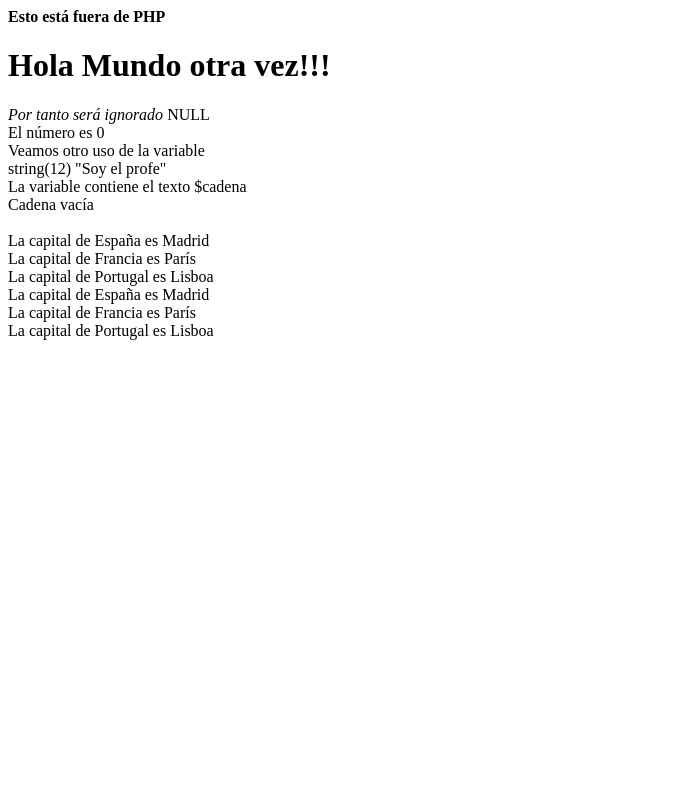
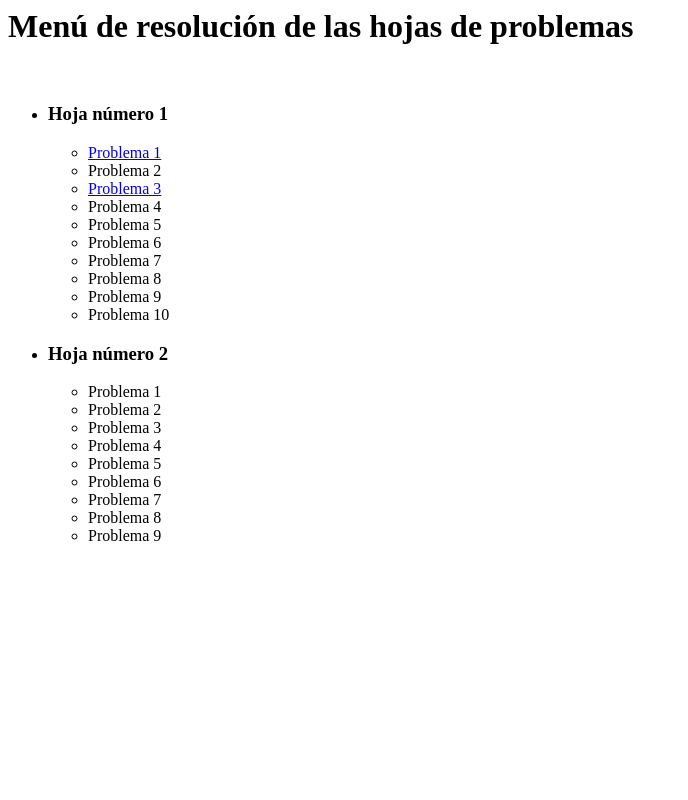
Before and after one commit to CarlosAbris/miproyecto, a PHP site: page / in a window 1280 px wide. Shown: the whole page, without its empty margins (0-688 px from the left). Run offline with PHP 8.4, Linux system fonts and the light colour scheme; data that the repository does not hold is empty.

Commit message:
Ejercicios 1 y 3 de la hoja 1

```diff
--- a/public/index.php
+++ b/public/index.php
@@ -1,51 +1,33 @@
-<b>Esto está fuera de PHP</b>
-<?= "<h1>Hola Mundo otra vez!!!</h1>" ?>
-<i>Por tanto será ignorado</i>
-
-<?php
-	//$numero = '';
-	var_dump($numero);
-?>
-<?php if($numero) { ?>
-<br>El numero es distinto de 0
-<!-- <?php } else if ($numero > 100){ ?>
-<br>El número es mayor que 100 -->
-<?php } else { ?>
-<br>El número es 0
-<?php } ?>
-
-<br>Veamos otro uso de la variable<br>
-<?php
-
-	$numero = 'Soy el profe';
-
-	var_dump($numero);
-?>
+<h1>Menú de resolución de las hojas de problemas</h1>
 <br>
-<?php
-	$cadena = "Esto es una variable";
-
-	echo 'La variable contiene el texto $cadena';
-
-	$texto = "";
-	echo "<br>";
-	echo $texto ? "Cadena no vacía" : "Cadena vacía";
-	echo "<br>";
-	echo "<br>";
-
-	$miArray = ['España' => 'Madrid',
-				'Francia' => 'París',
-				'Portugal' => 'Lisboa'];
-
-
-	foreach ($miArray as $key => $value) {
-		echo 'La capital de ' . $key . ' es ' . $value . '<br>';
-	}
-
-	foreach ($miArray as $key => $value) {
-		echo "La capital de $key es $value <br>";
-	}
-
-
-
-?>
+<ul>
+	<li>
+		<h3>Hoja número 1</h3>
+		<ul>
+			<li><a href="hoja1/ejercicio_1.php">Problema 1</a></li>
+			<li>Problema 2</li>
+			<li><a href="hoja1/ejercicio_3.php">Problema 3</a></li>
+			<li>Problema 4</li>
+			<li>Problema 5</li>
+			<li>Problema 6</li>
+			<li>Problema 7</li>
+			<li>Problema 8</li>
+			<li>Problema 9</li>
+			<li>Problema 10</li>
+		</ul>
+	</li>
+	<li>
+		<h3>Hoja número 2</h3>
+		<ul>
+			<li>Problema 1</li>
+			<li>Problema 2</li>
+			<li>Problema 3</li>
+			<li>Problema 4</li>
+			<li>Problema 5</li>
+			<li>Problema 6</li>
+			<li>Problema 7</li>
+			<li>Problema 8</li>
+			<li>Problema 9</li>
+		</ul>
+	</li>
+</ul>
```
Also changed, not shown: public/hoja1/ejercicio_1.php (added, +11 -0 lines), public/hoja1/ejercicio_3.php (added, +14 -0 lines), public/index2.php (added, +51 -0 lines).
